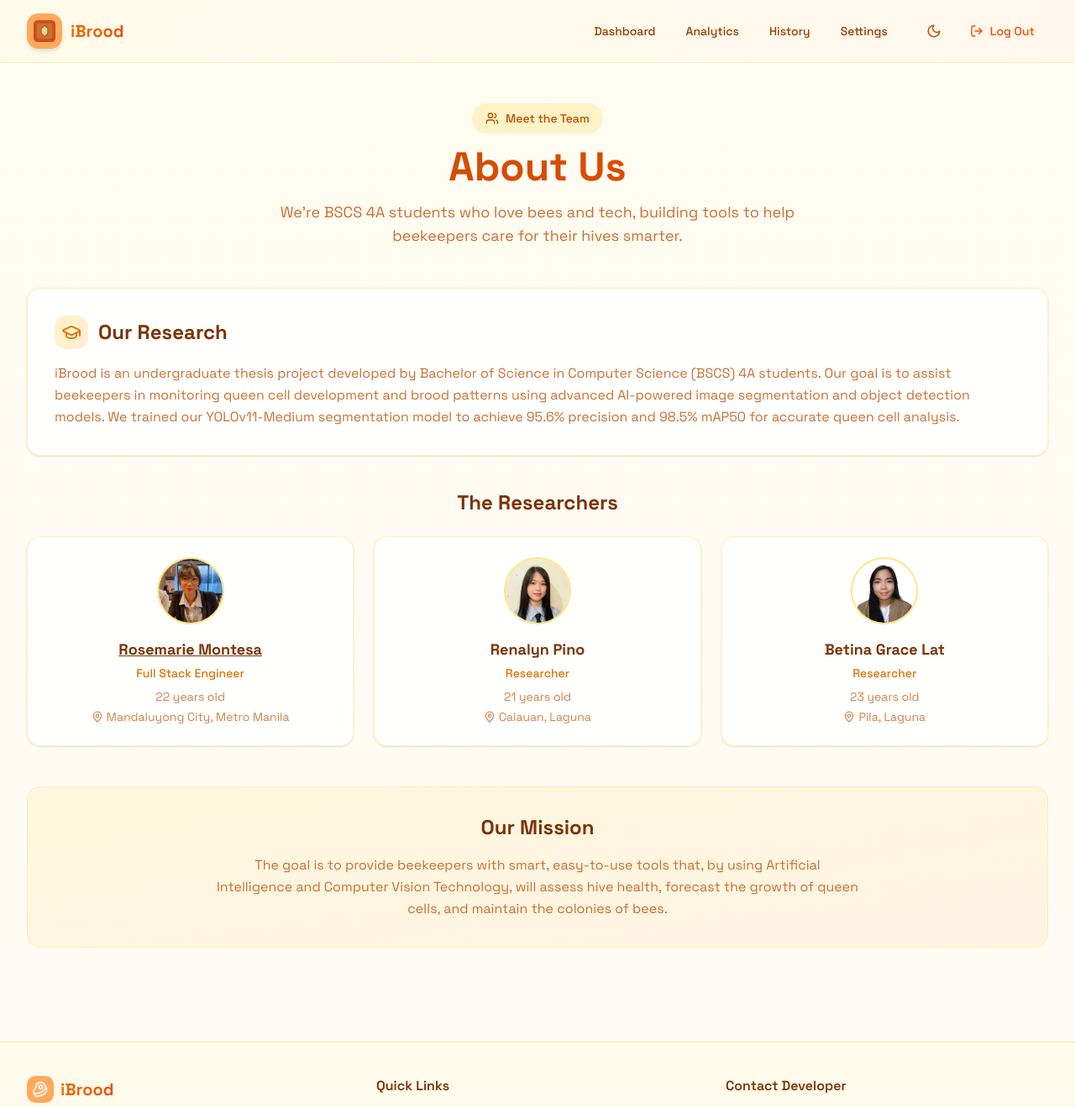
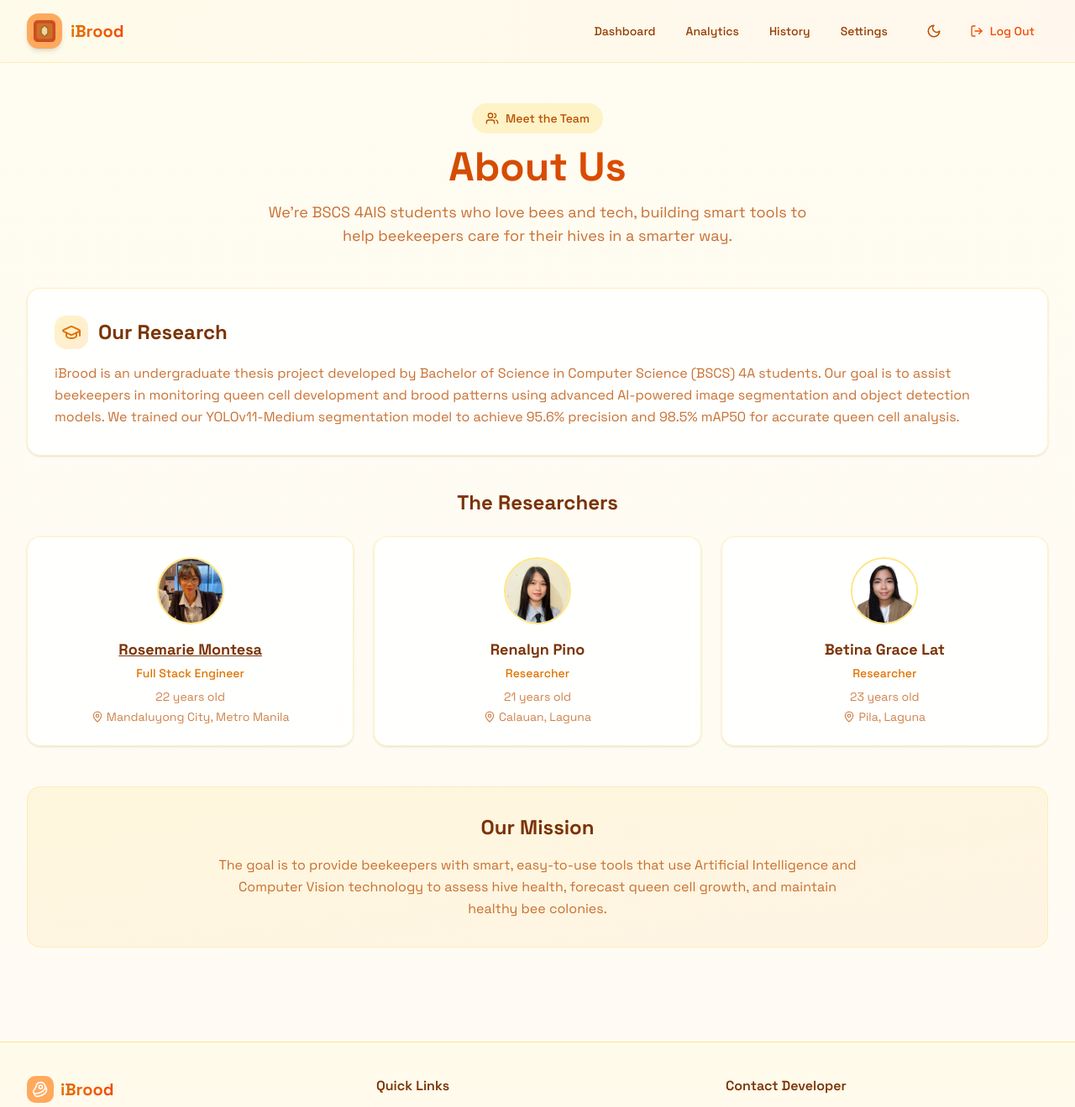
Before and after one commit to rozumary/iBrood, a Next.js app: page /about in a window 1280 px wide. Shown: the top 1319 px of the page at 84% size. Built offline with nearby package versions, Linux system fonts and the light colour scheme.

Commit message:
Update About Us description

```diff
--- a/app/about/page.tsx
+++ b/app/about/page.tsx
@@ -44,7 +44,7 @@ export default function AboutPage() {
             About Us
           </h1>
           <p className="text-lg text-amber-700/80 max-w-2xl mx-auto">
-            We're BSCS 4A students who love bees and tech, building tools to help beekeepers care for their hives smarter.
+            We’re BSCS 4AIS students who love bees and tech, building smart tools to help beekeepers care for their hives in a smarter way.
           </p>
         </div>
 
@@ -104,7 +104,7 @@ export default function AboutPage() {
         <div className="bg-gradient-to-br from-amber-100/50 to-orange-100/50 rounded-2xl border border-amber-200/50 p-8 text-center">
           <h2 className="text-2xl font-heading font-bold text-amber-900 mb-4">Our Mission</h2>
           <p className="text-amber-700/80 leading-relaxed max-w-3xl mx-auto">
-            The goal is to provide beekeepers with smart, easy-to-use tools that, by using Artificial Intelligence and Computer Vision Technology, will assess hive health, forecast the growth of queen cells, and maintain the colonies of bees.
+            The goal is to provide beekeepers with smart, easy-to-use tools that use Artificial Intelligence and Computer Vision technology to assess hive health, forecast queen cell growth, and maintain healthy bee colonies.
           </p>
         </div>
       </main>
```
